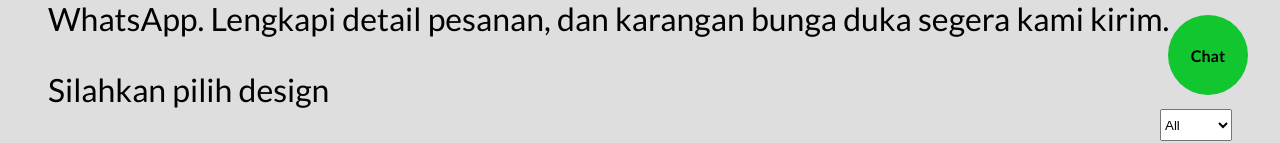
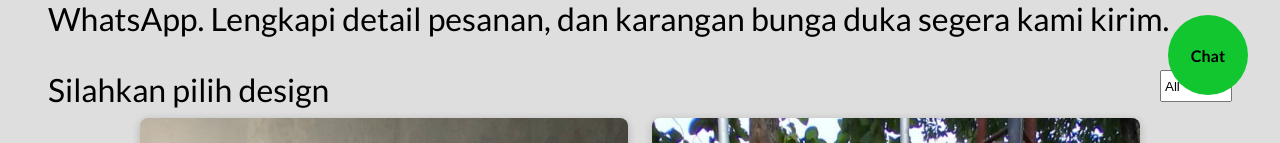
Before and after one commit to yonadilla/karangan-bunga, a React (Vite) app: page / in a window 1280 px wide. Shown: the part 657-800 px from the top of the page. Built offline with nearby package versions, Linux system fonts and the light colour scheme.

Commit message:
fix: fix error path, adjust padding wrapper and design products

```diff
--- a/src/components/desing__karangan/design.jsx
+++ b/src/components/desing__karangan/design.jsx
@@ -6,7 +6,7 @@ import ProductList from './produk/product__list'
 export default function Design({products}) {
   return (
     <div className='design'>
-        <p>Silahkan pilih design</p>
+
         <div>
             <ProductList products={products} />
         </div>
--- a/src/components/desing__karangan/desing.css
+++ b/src/components/desing__karangan/desing.css
@@ -51,7 +51,7 @@
 
 .product__filter {
   display: flex;
-  justify-content: flex-end;
+  justify-content: space-between;
   height: 2rem;
 }
 
--- a/src/components/desing__karangan/produk/product__detail.jsx
+++ b/src/components/desing__karangan/produk/product__detail.jsx
@@ -66,7 +66,7 @@ export default function ProductDetail({ products }) {
           {filter.map((p) => {
             return (
               <div key={p.id}>
-                <a href={`/${p.id}`}>
+                <a href={`https://karangan-bunga.vercel.app/${p.id}`}>
                   <img src={p.img[0]} className="item" alt={p.id} />
                 </a>
               </div>
--- a/src/components/desing__karangan/produk/product__list.jsx
+++ b/src/components/desing__karangan/produk/product__list.jsx
@@ -4,17 +4,18 @@ import { Link } from "react-router-dom";
 export default function ProductList({ products }) {
   const [filter, setFilter] = useState("All");
 
-  const handleFilter = (e) =>  {
-    setFilter(e.target.value)
-  }
+  const handleFilter = (e) => {
+    setFilter(e.target.value);
+  };
 
   const filtered = products.filter((e) => {
-    return filter === "All" ? true : e.category === filter
-  })
+    return filter === "All" ? true : e.category === filter;
+  });
 
   return (
     <div>
       <div className="product__filter">
+        <p>Silahkan pilih design</p>
         <select name="product__category" onChange={handleFilter} id="">
           <option value="All">All</option>
           <option value="Berduka">Berduka</option>
@@ -24,7 +25,7 @@ export default function ProductList({ products }) {
       <div className="grid-container">
         {filtered.map((product) => (
           <div className="" key={product.id}>
-            <a href={`/${product.id}`}>
+            <a href={`https://karangan-bunga.vercel.app/${product.id}`}>
               <img src={product.img[0]} className="item" alt={product.id} />
             </a>
           </div>
--- a/src/index.css
+++ b/src/index.css
@@ -15,9 +15,8 @@ a {
 }
 
 .wrapper {
-  padding: 0 1rem;
+  padding: 0 0.2rem;
 }
-
 
 html,
 body {
@@ -38,3 +37,9 @@ img {
     --font-size: 2rem;
   }
 }
+
+@media screen AND (min-width: 766px) {
+  .wrapper {
+    padding: 0 1rem;
+  }
+}
```
